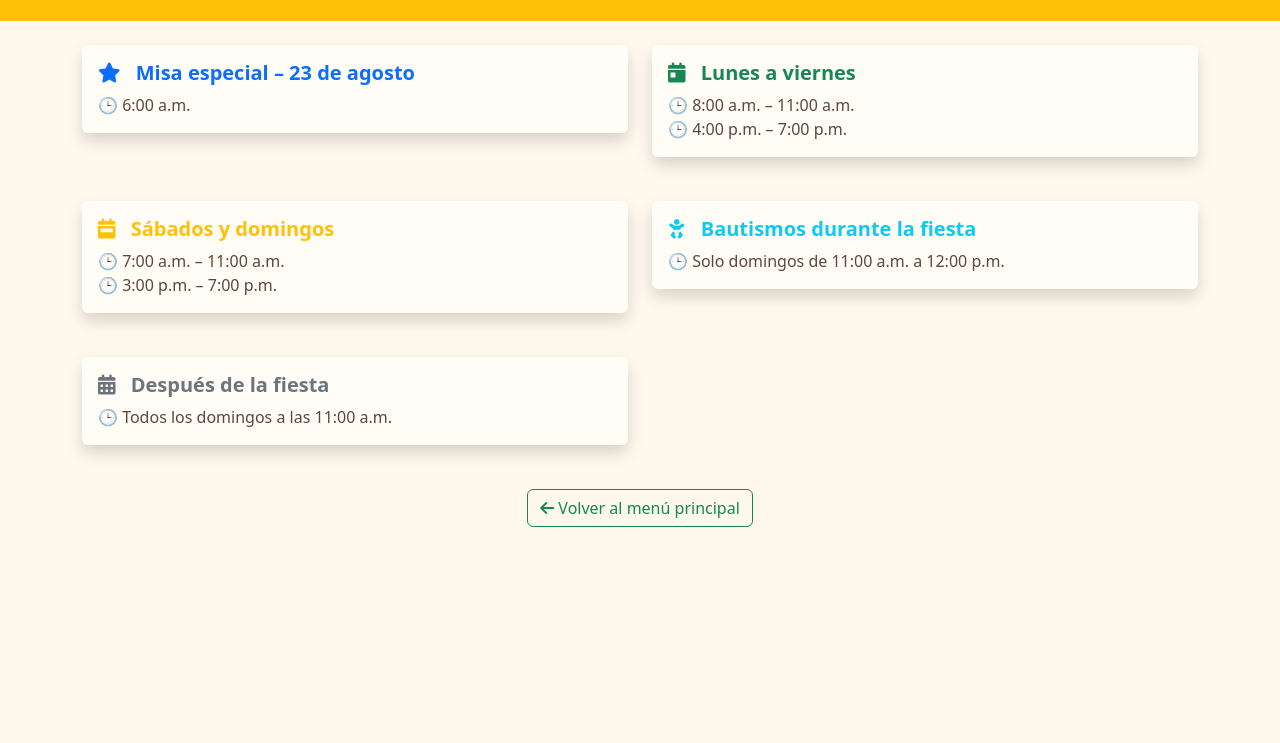
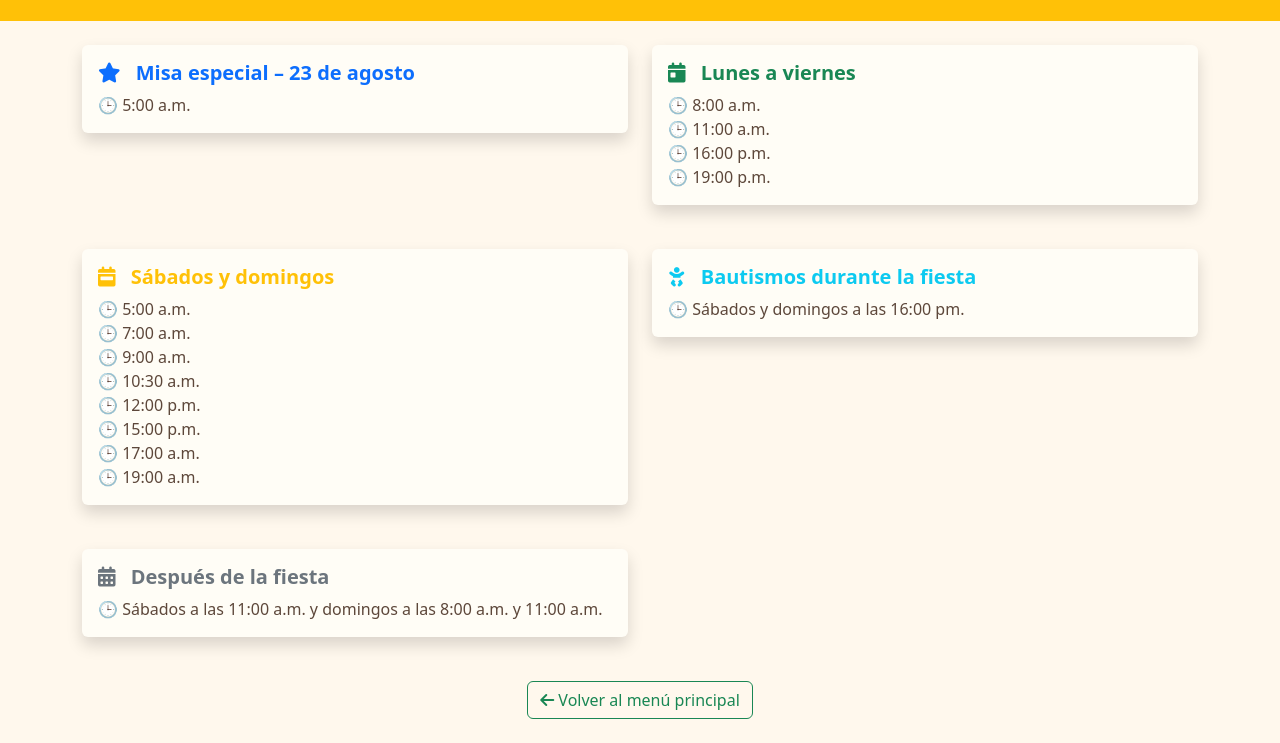
Before and after one commit to erodriguezy/kit-del-peregrino, a plain HTML site: page paginas/misas.html in a window 1280 px wide. Shown: the part 79-822 px from the top of the page. Before the commit the page ends 800 px from the top, so only its background shows below. Drawn offline with nearby package versions, Linux system fonts and the light colour scheme.

Commit message:
Add files via upload

```diff
--- a/paginas/misas.html
+++ b/paginas/misas.html
@@ -26,15 +26,14 @@
       <div style="width: 90px;"></div>
     </div>
   </header>
-
-  <main class="container my-4">
+ <main class="container my-4">
     <div class="row row-cols-1 row-cols-md-2 g-4">
       <!-- Misa Especial -->
       <div class="col">
         <div class="card border-primary shadow">
           <div class="card-body">
             <h5 class="card-title text-primary"><i class="fas fa-star"></i> Misa especial – 23 de agosto</h5>
-            <p class="card-text">🕒 6:00 a.m.</p>
+            <p class="card-text">🕒 5:00 a.m.</p>
           </div>
         </div>
       </div>
@@ -45,8 +44,10 @@
           <div class="card-body">
             <h5 class="card-title text-success"><i class="fas fa-calendar-day"></i> Lunes a viernes</h5>
             <p class="card-text">
-              🕒 8:00 a.m. – 11:00 a.m.<br>
-              🕒 4:00 p.m. – 7:00 p.m.
+              🕒 8:00 a.m.<br>
+              🕒 11:00 a.m.<br>
+              🕒 16:00 p.m.<br>
+              🕒 19:00 p.m.<br>
             </p>
           </div>
         </div>
@@ -58,8 +59,14 @@
           <div class="card-body">
             <h5 class="card-title text-warning"><i class="fas fa-calendar-week"></i> Sábados y domingos</h5>
             <p class="card-text">
-              🕒 7:00 a.m. – 11:00 a.m.<br>
-              🕒 3:00 p.m. – 7:00 p.m.
+              🕒 5:00 a.m.<br>
+              🕒 7:00 a.m.<br>
+              🕒 9:00 a.m.<br>
+              🕒 10:30 a.m.<br>
+              🕒 12:00 p.m.<br>
+              🕒 15:00 p.m.<br>
+              🕒 17:00 a.m.<br>
+              🕒 19:00 a.m.<br>
             </p>
           </div>
         </div>
@@ -70,7 +77,7 @@
         <div class="card border-info shadow">
           <div class="card-body">
             <h5 class="card-title text-info"><i class="fas fa-baby"></i> Bautismos durante la fiesta</h5>
-            <p class="card-text">🕒 Solo domingos de 11:00 a.m. a 12:00 p.m.</p>
+            <p class="card-text">🕒 Sábados y domingos a las 16:00 pm.</p>
           </div>
         </div>
       </div>
@@ -80,7 +87,7 @@
         <div class="card border-secondary shadow">
           <div class="card-body">
             <h5 class="card-title text-secondary"><i class="fas fa-calendar-alt"></i> Después de la fiesta</h5>
-            <p class="card-text">🕒 Todos los domingos a las 11:00 a.m.</p>
+            <p class="card-text">🕒 Sábados a las 11:00 a.m. y domingos a las 8:00 a.m. y 11:00 a.m.</p>
           </div>
         </div>
       </div>
```
